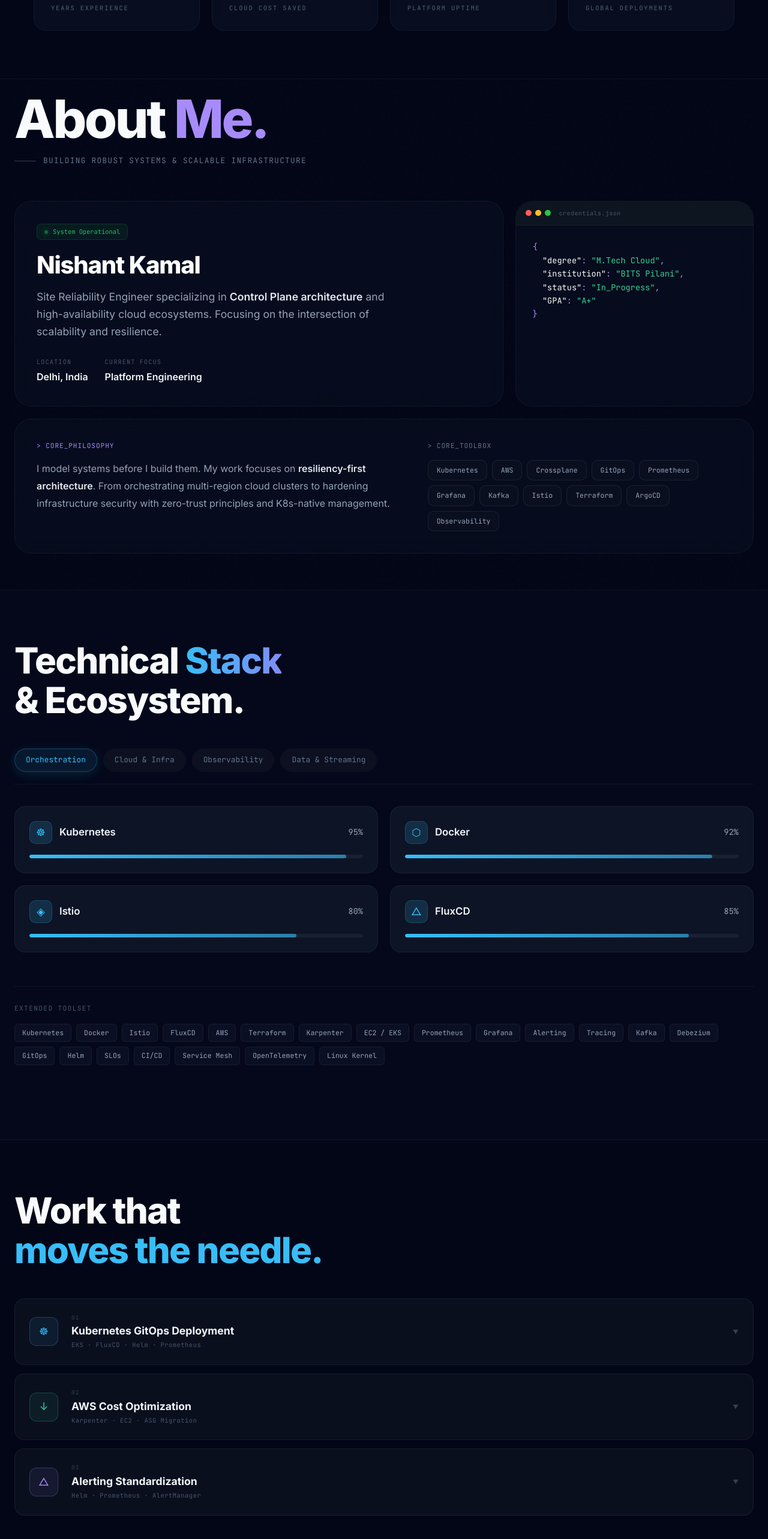
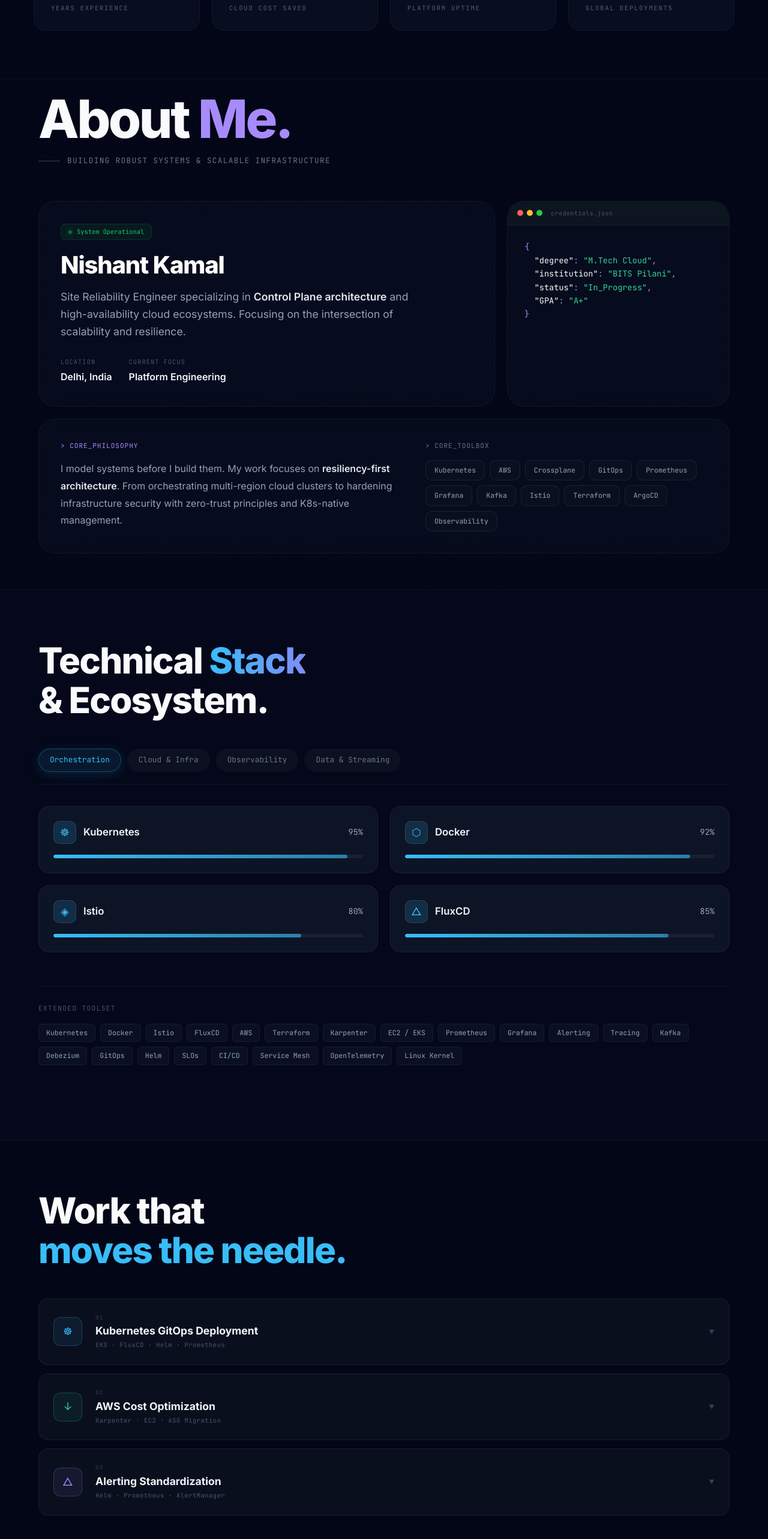
Before and after one commit to nishant-kamal/nishant-portfolio, a Next.js app: page / in a window 1280 px wide. Shown: the part 1094-3660 px from the top of the page at 60% size. Built offline with nearby package versions, Linux system fonts and the light colour scheme.

Commit message:
Update page.js

```diff
--- a/app/page.js
+++ b/app/page.js
@@ -11,63 +11,61 @@
     <div className="min-h-screen text-white relative">
 
       {/* 1. HERO
-          No wrapper div — Hero owns its own max-width + padding.
-          Hero uses min-height:100vh + padding:72px 0 60px internally,
-          so the section itself needs no extra padding.
+          Hero owns its own max-width (1200px) + padding (100px 0 40px).
+          No extra wrapper needed — section just provides the id anchor
+          and bottom border separator.
       */}
-      <section id="home" className="border-b border-white/5 relative z-10">
+      <section id="home" aria-label="Introduction" className="border-b border-white/5 relative z-10">
         <Hero />
       </section>
 
       {/* 2. STATS
-          VISUAL FIX: Removed bg-slate-900/40 background from section AND
-          removed the max-width wrapper div. Stats.js renders its own
-          .stats-wrap with internal padding. The section wrapper was creating
-          a visible "card within a card" double-border effect.
-          py-0 because Stats.js owns its own padding (80px top/bottom).
+          Stats.js renders its own .stats-wrap with internal padding and
+          max-width: 1200px via .stats-inner. No wrapper div needed here.
+          Keeping max-width consistent with Navbar (both 1200px).
       */}
-      <section id="stats" className="border-b border-white/5 relative z-10">
+      <section id="stats" aria-labelledby="stats-title" className="border-b border-white/5 relative z-10">
         <Stats />
       </section>
 
       {/* 3. ABOUT
-          py-0 — About.js owns padding: 20px 0 60px internally.
-          The max-width and px-6 are handled inside About.js's .about-inner.
+          About.js owns padding: 20px 0 60px internally.
+          max-width aligned to 1200px to match Hero/Stats/Navbar.
       */}
-      <section id="about" className="border-b border-white/5">
-        <div className="max-w-[1300px] mx-auto px-6">
+      <section id="about" aria-labelledby="about-title" className="border-b border-white/5">
+        <div className="max-w-[1200px] mx-auto px-6">
           <About />
         </div>
       </section>
 
-      {/* 4. SKILLS */}
-      <section id="skills" className="border-b border-white/5 bg-slate-900/20">
-        <div className="max-w-[1300px] mx-auto px-6 py-16">
+      {/* 4. SKILLS
+          max-width aligned to 1200px. bg-slate-900/20 kept for
+          visual section separation.
+      */}
+      <section id="skills" aria-labelledby="skills-title" className="border-b border-white/5 bg-slate-900/20">
+        <div className="max-w-[1200px] mx-auto px-6 py-16">
           <Skills />
         </div>
       </section>
 
-      {/* 5. PROJECTS
-          VISUAL FIX: Reduced py-24 (96px) → py-16 (64px).
-          py-24 was causing a large visible gap above the heading.
-      */}
-      <section id="projects" className="border-b border-white/5">
-        <div className="max-w-[1300px] mx-auto px-6 py-16">
+      {/* 5. PROJECTS */}
+      <section id="projects" aria-labelledby="projects-title" className="border-b border-white/5">
+        <div className="max-w-[1200px] mx-auto px-6 py-16">
           <Projects />
         </div>
       </section>
 
       {/* 6. EDUCATION */}
-      <section id="education" className="bg-slate-900/30">
-        <div className="max-w-[1300px] mx-auto px-6 py-16">
+      <section id="education" aria-labelledby="education-title" className="bg-slate-900/30">
+        <div className="max-w-[1200px] mx-auto px-6 py-16">
           <Education />
         </div>
       </section>
 
       {/* 7. CONTACT
-          py-24 reduced from py-32 — no need for 128px of padding.
+          Narrower max-width intentional for contact form readability.
       */}
-      <section id="contact" className="py-24 relative z-10">
+      <section id="contact" aria-labelledby="contact-title" className="py-24 relative z-10">
         <div className="max-w-4xl mx-auto px-6">
           <Contact />
         </div>
```
